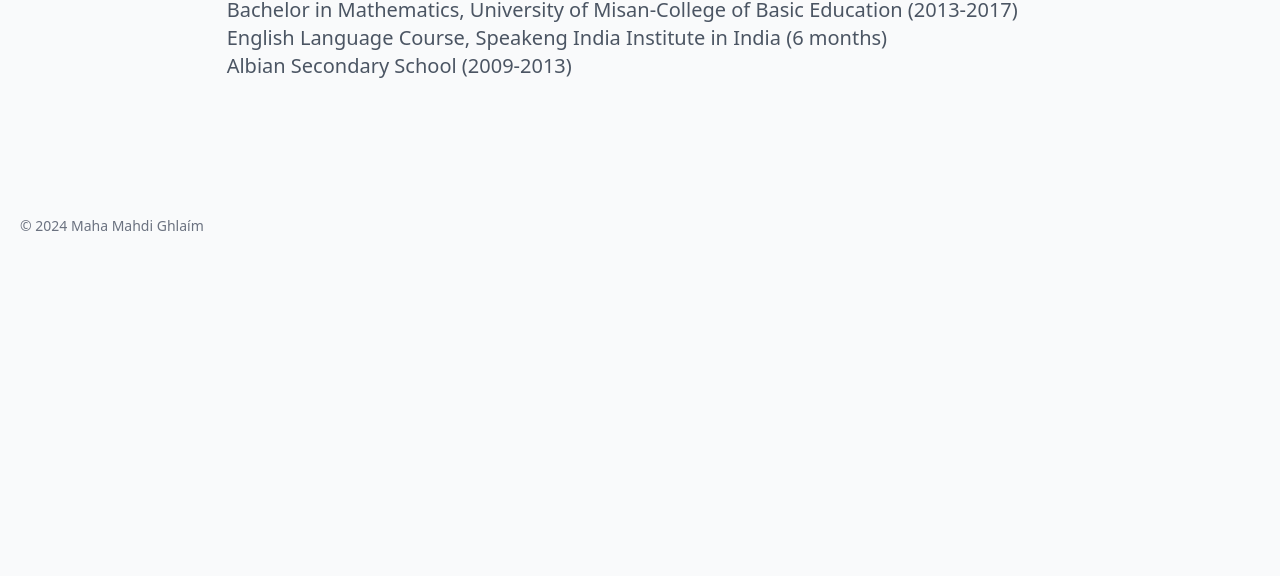
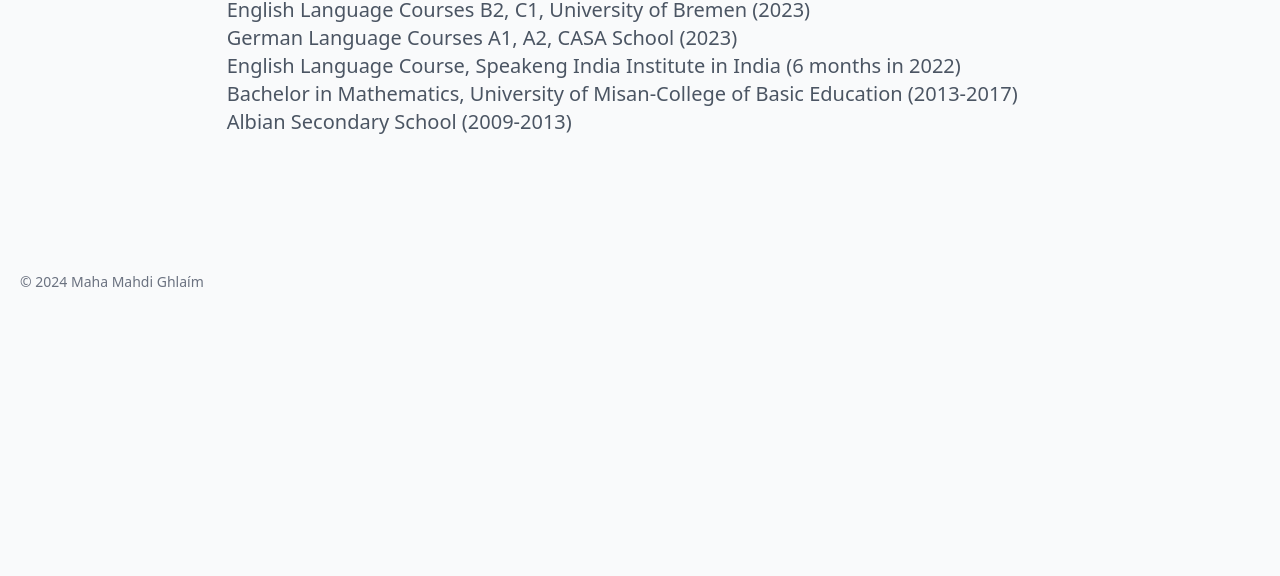
Before and after one commit to MahaMahdi/MahaMahdi.github.io, a plain HTML site: page education.html in a window 1280 px wide. Shown: the part 224-800 px from the top of the page. Drawn offline with nearby package versions, Linux system fonts and the light colour scheme.

Commit message:
Update education.html

```diff
--- a/education.html
+++ b/education.html
@@ -28,8 +28,10 @@
             <div class="text-center lg:w-2/3 w-full">
                 <h2 class="title-font sm:text-4xl text-3xl mb-4 font-medium text-gray-900">My Education</h2>
                 <ul class="list-none mb-0 text-xl text-justify">
+                    <li>English Language Courses B2, C1, University of Bremen (2023)</li>
+                    <li>German Language Courses A1, A2, CASA School (2023)</li>
+                    <li>English Language Course, Speakeng India Institute in India (6 months in 2022)</li>
                     <li>Bachelor in Mathematics, University of Misan-College of Basic Education (2013-2017)</li>
-                    <li>English Language Course, Speakeng India Institute in India (6 months)</li>
                     <li>Albian Secondary School (2009-2013)</li>
                 </ul>
             </div>
```
